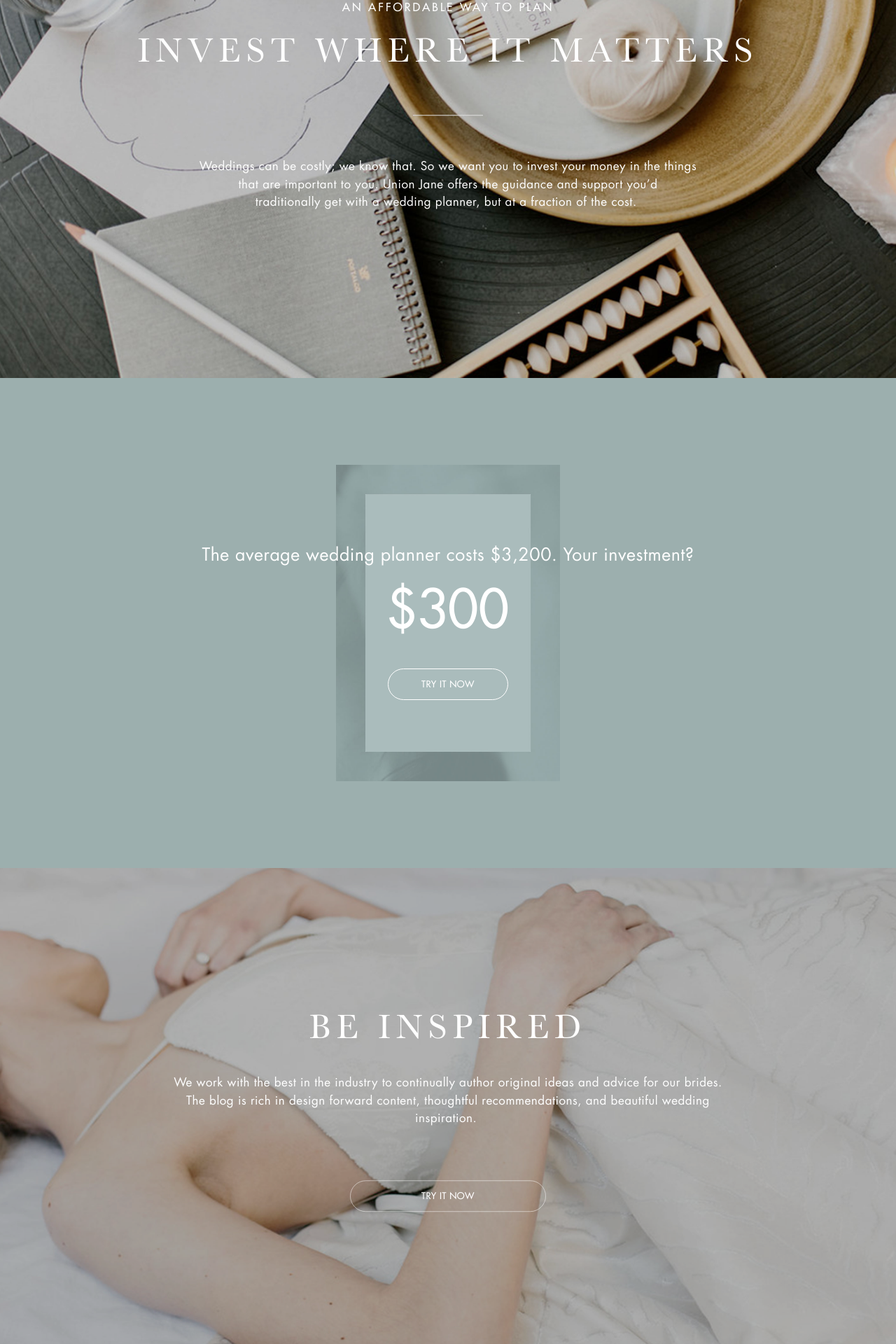
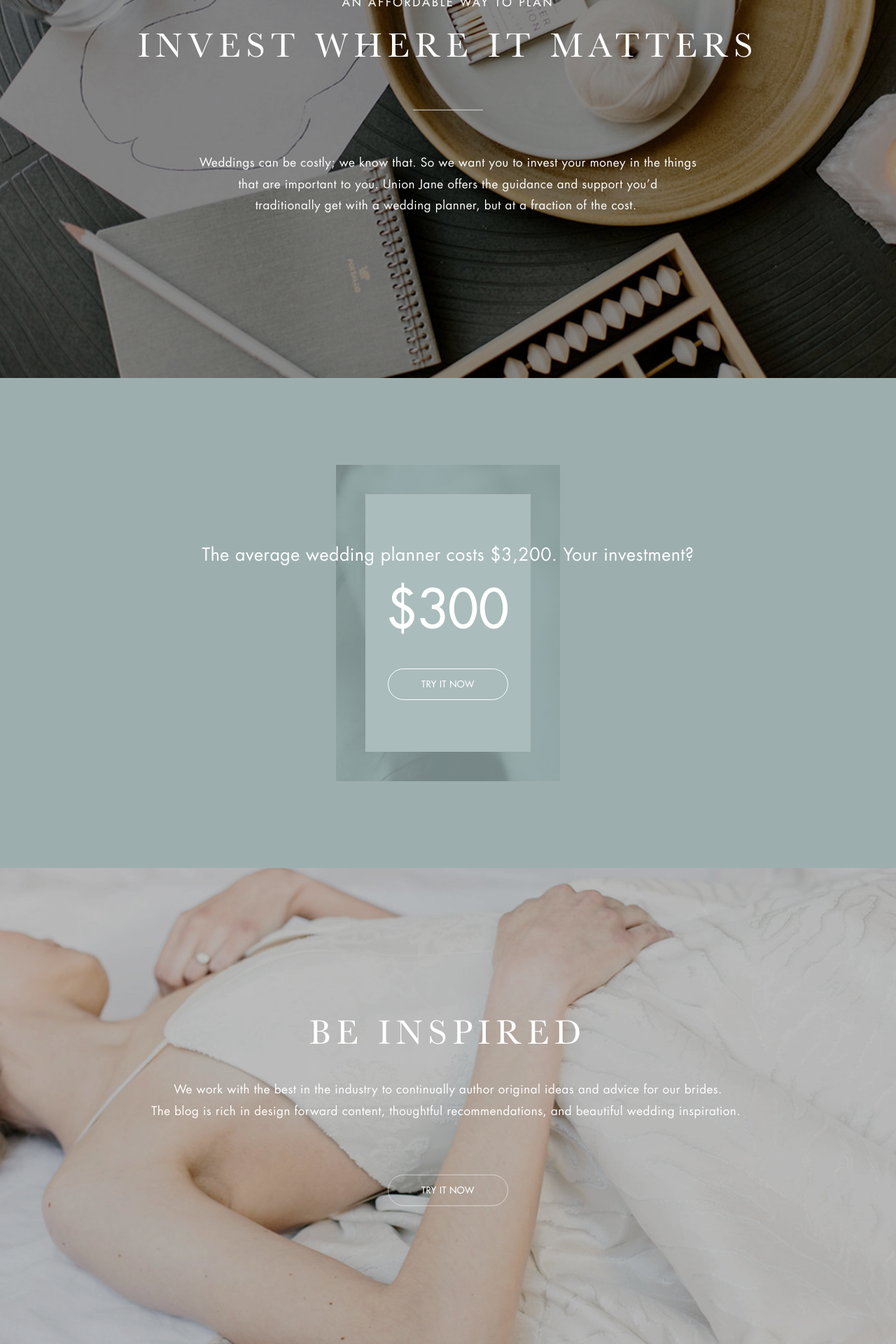
Before and after one commit to LucasFyl/landing-uj, a PHP site: page / in a window 1280 px wide. Shown: the part 3760-5680 px from the top of the page at 70% size. Run offline with PHP 8.4, Linux system fonts and the light colour scheme; some libraries are stand-ins or nearby versions.

Commit message:
better pricebox animation + minor design fixs

```diff
--- a/app/assets/sass/_pages/_landing-page.scss
+++ b/app/assets/sass/_pages/_landing-page.scss
@@ -1,10 +1,15 @@
 body {
 	$base-font: $book;
+	.btn.small {
+		margin-top: 4.5rem;
+		min-width: 17.2rem;
+		width: 17.2rem;
+	}
 }
 header#landing-page-header {
 	height: 6.5rem;
 	background: white;
-	position: absolute;
+	position: fixed;
 	z-index: 999;
 	top: 0; left: 0;right: 0;
 	width: 100%;
@@ -83,8 +88,9 @@
 			line-height: 1;
 			letter-spacing: .8rem;
 		}
-		h2.main + p {
-
+		h2.main + p,
+		hr + p {
+			line-height: 1.8;
 		}
 		hr {
 			max-width: 10rem;
@@ -111,6 +117,7 @@
 		}
 		&:nth-child(6) {
 			background: url(../images/asset-bg-2.jpg) no-repeat center center;
+	    	@include overlay(rgba(0,0,0,0.3));
 			background-size: cover;
 		}
 		&.price {
@@ -119,7 +126,8 @@
 		&:nth-child(8) {
 			background: url(../images/asset-bg-3.jpg) no-repeat center center;
 			background-size: cover;
-	    	@include overlay(rgba(0,0,0,0.25));
+	    	@include overlay(rgba(0,0,0,0.2));
+	    	p {max-width: 85rem;}
 		}
 
 	}
@@ -157,6 +165,9 @@
 			// 	-moz-transition-duration: 1s;
 			// }
 		}
+		.tilt, .tilt > div {
+			@include transition(all 0.5s $ease-out-sine);
+		}
 		.tilt > div {
 			background-size: 25%;
 		}
@@ -172,9 +183,6 @@
 			}
 		}
 		.btn {
-			margin-top: 4.5rem;
-			min-width: 17.2rem;
-			width: 17.2rem;
 		}
 	}
 }
--- a/app/assets/styles/main.css
+++ b/app/assets/styles/main.css
@@ -2852,10 +2852,17 @@
 }
 
 /* Module styles (individual page styles) ***********************/
+body .btn.small, body input.small[type="button"],
+body button.small[type="submit"], body .md-dialog-container md-dialog button.small:not([aria-label="Close"]), .md-dialog-container md-dialog body button.small:not([aria-label="Close"]) {
+  margin-top: 4.5rem;
+  min-width: 17.2rem;
+  width: 17.2rem;
+}
+
 header#landing-page-header {
   height: 6.5rem;
   background: white;
-  position: absolute;
+  position: fixed;
   z-index: 999;
   top: 0;
   left: 0;
@@ -2931,6 +2938,10 @@
   line-height: 1;
   letter-spacing: .8rem;
 }
+#outer-wrap section h2.main + p,
+#outer-wrap section hr + p {
+  line-height: 1.8;
+}
 #outer-wrap section hr {
   max-width: 10rem;
 }
@@ -2952,14 +2963,7 @@
   background: url(../images/asset-bg-2.jpg) no-repeat center center;
   background-size: cover;
 }
-#outer-wrap section.price {
-  background: #9cafae;
-}
-#outer-wrap section:nth-child(8) {
-  background: url(../images/asset-bg-3.jpg) no-repeat center center;
-  background-size: cover;
-}
-#outer-wrap section:nth-child(8):before {
+#outer-wrap section:nth-child(6):before {
   content: " ";
   height: 100%;
   width: 100%;
@@ -2969,8 +2973,31 @@
   right: 0;
   bottom: 0;
   z-index: 2;
-  background: rgba(0, 0, 0, 0.25);
+  background: rgba(0, 0, 0, 0.3);
   transition: all 0.25s cubic-bezier(0.39, 0.575, 0.565, 1);
+}
+#outer-wrap section.price {
+  background: #9cafae;
+}
+#outer-wrap section:nth-child(8) {
+  background: url(../images/asset-bg-3.jpg) no-repeat center center;
+  background-size: cover;
+}
+#outer-wrap section:nth-child(8):before {
+  content: " ";
+  height: 100%;
+  width: 100%;
+  position: absolute;
+  top: 0;
+  left: 0;
+  right: 0;
+  bottom: 0;
+  z-index: 2;
+  background: rgba(0, 0, 0, 0.2);
+  transition: all 0.25s cubic-bezier(0.39, 0.575, 0.565, 1);
+}
+#outer-wrap section:nth-child(8) p {
+  max-width: 85rem;
 }
 #outer-wrap section.landing {
   min-height: calc(100vh - 6.5rem );
@@ -3009,6 +3036,9 @@
   margin: auto;
   z-index: -1;
 }
+#outer-wrap section.price .tilt, #outer-wrap section.price .tilt > div {
+  transition: all 0.5s cubic-bezier(0.39, 0.575, 0.565, 1);
+}
 #outer-wrap section.price .tilt > div {
   background-size: 25%;
 }
@@ -3022,9 +3052,3 @@
   font-family: 'FuturaStdMedium', sans-serif;
   font-size: 7.5rem;
 }
-#outer-wrap section.price .btn, #outer-wrap section.price input[type="button"],
-#outer-wrap section.price button[type="submit"], #outer-wrap section.price .md-dialog-container md-dialog button:not([aria-label="Close"]), .md-dialog-container md-dialog #outer-wrap section.price button:not([aria-label="Close"]) {
-  margin-top: 4.5rem;
-  min-width: 17.2rem;
-  width: 17.2rem;
-}
--- a/app/index.html
+++ b/app/index.html
@@ -49,7 +49,7 @@
                     <h2 class="main">for the modern-day woman</h2>
                     <p>An online process, tailored for you</p>
 
-                    <a href class="btn btn-block light-white">Try it now</a>
+                    <a href class="btn btn-block light-white small">Try it now</a>
                 </div>
             </section>
 
@@ -117,15 +117,15 @@
                     </div>
                     <p>The average wedding planner costs $3,200. Your investment?</p>
                     <p class="big">$300</p>
-                    <a href class="btn btn-block white">Try it now</a>
+                    <a href class="btn btn-block white small">Try it now</a>
                 </div>
             </section>
 
             <section>
                 <div class="center-block">
                     <h2 class="main">Be Inspired</h2>
-                    <p>We work with the best in the industry to continually author original ideas and advice for our brides. The blog is rich in design forward content, thoughtful recommendations, and beautiful wedding inspiration. </p>
-                    <a href class="btn btn-block light-white">Try it now</a>
+                    <p>We work with the best in the industry to continually author original ideas and advice for our brides. <br>The blog is rich in design forward content, thoughtful recommendations, and beautiful wedding inspiration. </p>
+                    <a href class="btn btn-block light-white small">Try it now</a>
                 </div>
             </section>
         </div>
```
Also changed, not shown: app/assets/images/asset-bg-pricebox-full.jpg, 1 other file.
